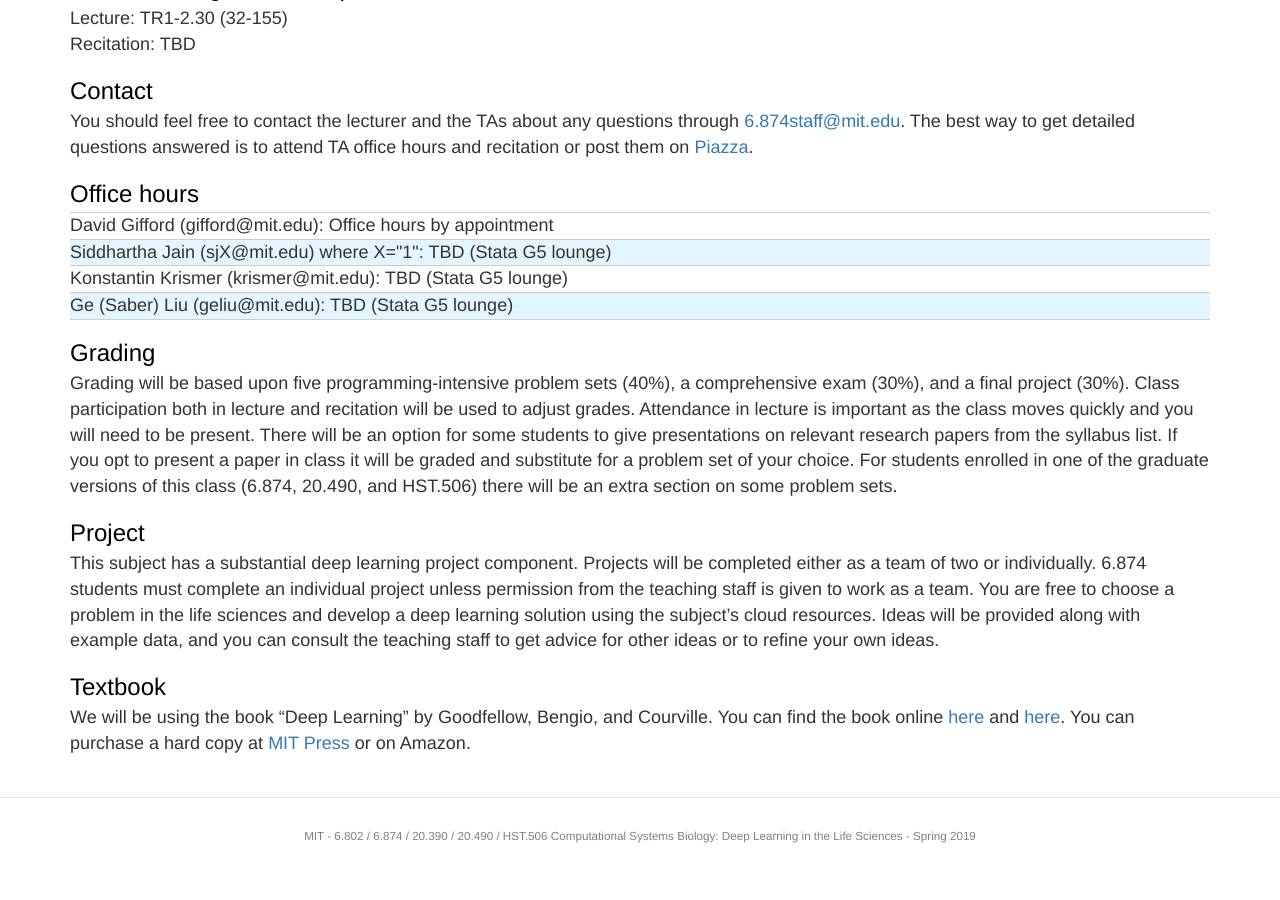
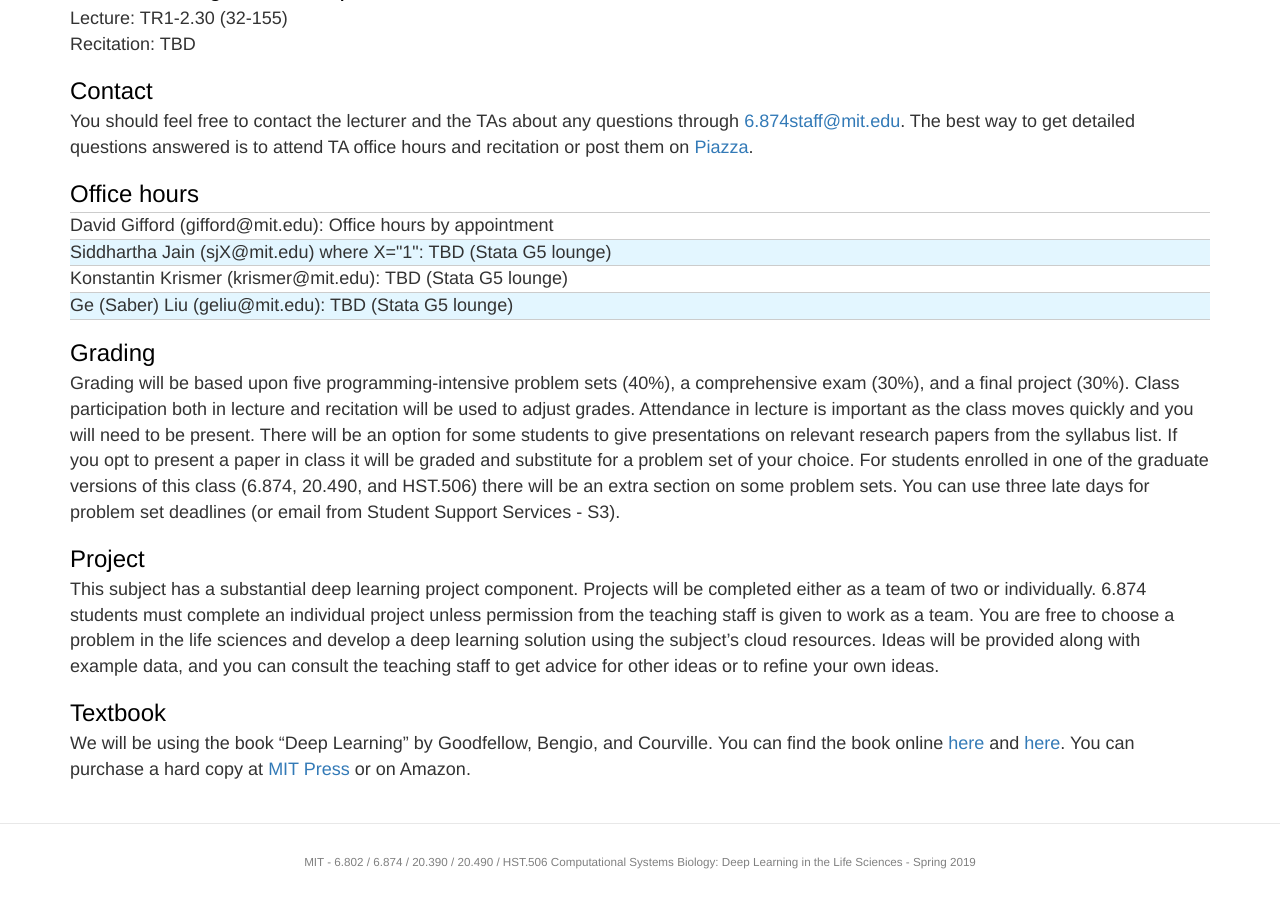
Before and after one commit to mit6874/mit6874.github.io, a Jekyll site: the page built from index.html, in a window 1280 px wide and 900 px high, scrolled down 3013 px. Built offline with Jekyll 4.4.1, drawn with Linux system fonts in a browser that asks for light colours; nearby versions of some CDN libraries; before the commit the page ends 3887 px from its top, so only the background shows below that.

Commit message:
Add problem set late day policy

```diff
--- a/index.html
+++ b/index.html
@@ -403,7 +403,7 @@ layout: default
     </div>
 
     <h2 class="module-header">Grading</h2>
-    <p>Grading will be based upon five programming-intensive problem sets (40%), a comprehensive exam (30%), and a final project (30%). Class participation both in lecture and recitation will be used to adjust grades. Attendance in lecture is important as the class moves quickly and you will need to be present. There will be an option for some students to give presentations on relevant research papers from the syllabus list. If you opt to present a paper in class it will be graded and substitute for a problem set of your choice. For students enrolled in one of the graduate versions of this class (6.874, 20.490, and HST.506) there will be an extra section on some problem sets.</p>
+    <p>Grading will be based upon five programming-intensive problem sets (40%), a comprehensive exam (30%), and a final project (30%). Class participation both in lecture and recitation will be used to adjust grades. Attendance in lecture is important as the class moves quickly and you will need to be present. There will be an option for some students to give presentations on relevant research papers from the syllabus list. If you opt to present a paper in class it will be graded and substitute for a problem set of your choice. For students enrolled in one of the graduate versions of this class (6.874, 20.490, and HST.506) there will be an extra section on some problem sets. You can use three late days for problem set deadlines (or email from Student Support Services - S3).</p>
 
     <h2 class="module-header">Project</h2>
     <p>This subject has a substantial deep learning project component. Projects will be completed either as a team of two or individually. 6.874 students must complete an individual project unless permission from the teaching staff is given to work as a team. You are free to choose a problem in the life sciences and develop a deep learning solution using the subject’s cloud resources. Ideas will be provided along with example data, and you can consult the teaching staff to get advice for other ideas or to refine your own ideas.</p>
```
